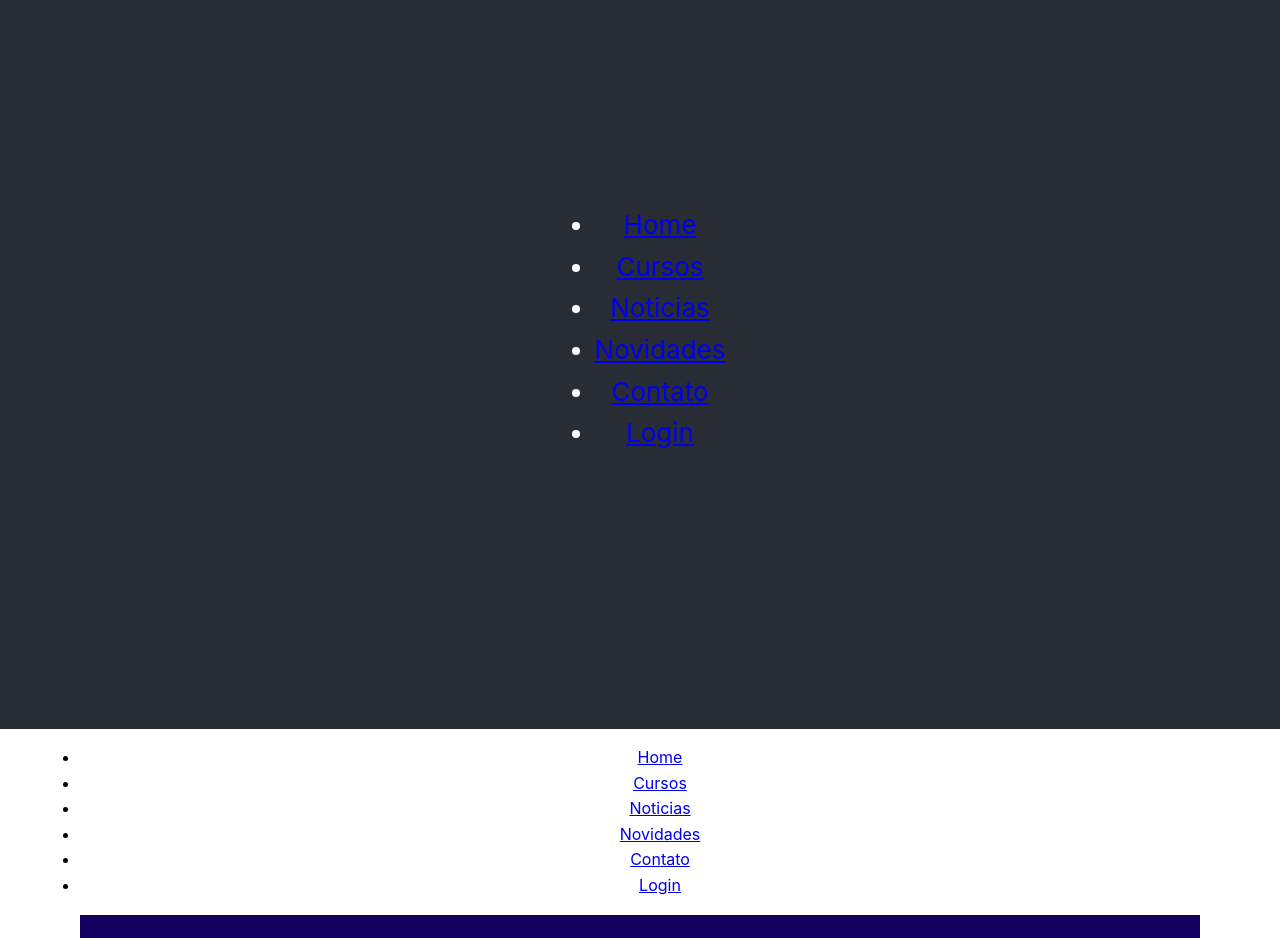
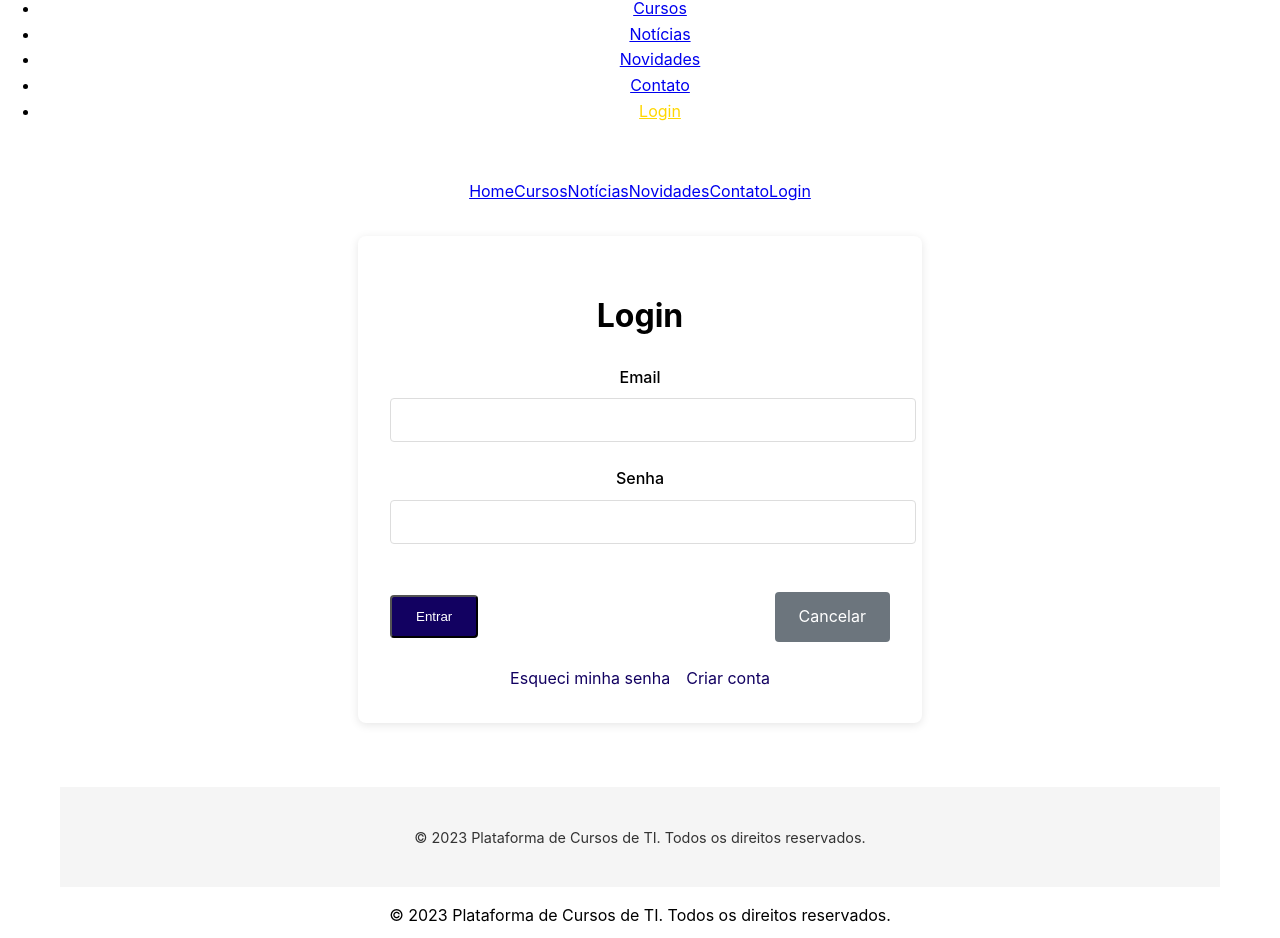
Before and after one commit to kosnika25/infocursos, a React (Create React App) app: page /login in a window 1280 px wide. Shown: the part 71-1009 px from the top of the page. Built offline with nearby package versions, Linux system fonts and the light colour scheme.

Commit message:
Alteraçao navbar

```diff
--- a/src/App.css
+++ b/src/App.css
@@ -14,7 +14,7 @@
 }
 
 .App-header {
-  background-color: #282c34;
+  background-color: #b8caee;
   min-height: 100vh;
   display: flex;
   flex-direction: column;
--- a/src/App.js
+++ b/src/App.js
@@ -1,35 +1,38 @@
 import { BrowserRouter, Routes, Route } from 'react-router-dom';
-import Home from '../src/screens/Home';
-import Cursos from '../src/screens/Cursos'; // Corrigido com C maiúsculo
-import Noticias from '../src/screens/Noticias';
-import Novidades from '../src/screens/Novidades';
-import Contato from '../src/screens/Contato';
-import Login from '../src/screens/Login';
-import logo from './logo.svg';
-import NavBar from '../src/Components/NavBar';
-import PublicLayout from './Components/PublicLayout';
+import Home from './screens/Home';  // Página inicial
+import Cursos from './screens/Cursos'; // Exemplo de outra página
+import Noticias from './screens/Noticias';
+import Novidades from './screens/Novidades';
+import Contato from './screens/Contato';
+import Login from './screens/Login';
+import NavBar from './Components/NavBar';  // Importando o NavBar global
+import Footer from './Components/Footer';  // Importando o Footer global
 import './App.css';
+
+// O componente App, que é o layout global
 function App() {
   return (
     <div className="App">
       <BrowserRouter>
-        <header className='App-header'>
-          <NavBar />
-        </header>
-        <main className='App-main'>
-          <div className='container'>
+        {/* NavBar será exibido em todas as páginas */}
+        <NavBar />
+
+        {/* Conteúdo das páginas */}
+        <main className="App-main">
+          <div className="container">
             <Routes>
-              <Route element={<PublicLayout />}>
-                <Route path="/" element={<Home />} />
-                <Route path="cursos" element={<Cursos />} />
-                <Route path="/noticias" element={<Noticias />} />
-                <Route path="/novidades" element={<Novidades />} />
-                <Route path="/contato" element={<Contato />} />
-                <Route path="/login" element={<Login />} />
-              </Route>
+              <Route path="/" element={<Home />} />
+              <Route path="cursos" element={<Cursos />} />
+              <Route path="noticias" element={<Noticias />} />
+              <Route path="novidades" element={<Novidades />} />
+              <Route path="contato" element={<Contato />} />
+              <Route path="login" element={<Login />} />
             </Routes>
           </div>
         </main>
+
+        {/* Footer será exibido em todas as páginas */}
+        <Footer />
       </BrowserRouter>
     </div>
   );
--- a/src/Components/Footer.js
+++ b/src/Components/Footer.js
@@ -0,0 +1,12 @@
+import React from 'react';
+import styles from './FooterModule.css'; // Estilo do rodapé
+
+const Footer = () => {
+    return (
+        <footer className={styles.footer}>
+            <p>&copy; 2023 Plataforma de Cursos de TI. Todos os direitos reservados.</p>
+        </footer>
+    );
+};
+
+export default Footer;
--- a/src/Components/FooterModule.css
+++ b/src/Components/FooterModule.css
@@ -0,0 +1,8 @@
+.footer {
+    text-align: center;
+    padding: 1.5rem 0;
+    background-color: #f5f5f5;
+    margin-top: 2rem;
+    font-size: 0.9rem;
+    color: #333;
+}
--- a/src/Components/NavBar.js
+++ b/src/Components/NavBar.js
@@ -1,33 +1,21 @@
-import styles from './NavBarModule.css';
-import {NavLink} from 'react-router-dom';
+import React from 'react';
+import { NavLink } from 'react-router-dom';  // Para navegação entre páginas
+import styles from './NavBarModule.css';  // Importando o CSS corretamente
 
 const NavBar = () => {
   return (
     <nav className={styles.navbar}>
-        <NavLink to="/" className={styles.brand}>
-        </NavLink>
+      <div className={styles.logo}>Cursos Tecnologia</div> {/* Logo do navbar */}
       <ul className={styles.links_list}>
-          <li>
-            <NavLink to="/">Home</NavLink>
-          </li>
-          <li>
-            <NavLink to="/cursos">Cursos</NavLink>
-          </li>
-          <li>
-            <NavLink to="/noticias">Noticias</NavLink>
-          </li>
-          <li>
-            <NavLink to="/novidades">Novidades</NavLink>
-          </li>
-          <li>
-            <NavLink to="/contato">Contato</NavLink>
-          </li>
-            <li>
-            <NavLink to="/login">Login</NavLink>
-          </li>
+        <li><NavLink to="/" className={styles.link} activeClassName={styles.active}>Home</NavLink></li>
+        <li><NavLink to="/cursos" className={styles.link} activeClassName={styles.active}>Cursos</NavLink></li>
+        <li><NavLink to="/noticias" className={styles.link} activeClassName={styles.active}>Notícias</NavLink></li>
+        <li><NavLink to="/novidades" className={styles.link} activeClassName={styles.active}>Novidades</NavLink></li>
+        <li><NavLink to="/contato" className={styles.link} activeClassName={styles.active}>Contato</NavLink></li>
+        <li><NavLink to="/login" className={styles.link} activeClassName={styles.active}>Login</NavLink></li>
       </ul>
     </nav>
   );
 };
 
-  export default NavBar
+export default NavBar;
--- a/src/Components/NavBarModule.css
+++ b/src/Components/NavBarModule.css
@@ -0,0 +1,42 @@
+/* NavBarModule.css */
+.navbar {
+    background-color: #120161;  /* Cor de fundo do navbar */
+    padding: 1rem;  /* Espaçamento interno */
+    display: flex;
+    justify-content: space-between;
+    align-items: center;
+}
+
+.logo {
+    font-size: 1.5rem;
+    font-weight: bold;
+    color: white;  /* Cor do texto do logo */
+}
+
+.links_list {
+    list-style: none;
+    display: flex;  /* Exibe os links em linha */
+    margin: 0;
+    padding: 0;
+}
+
+.links_list li {
+    margin-left: 1.5rem;  /* Espaço entre os itens */
+}
+
+/* Estilizando os links */
+.link {
+    color: white;
+    text-decoration: none;
+    font-size: 1rem;
+    transition: color 0.3s ease;  /* Animação para troca de cor ao passar o mouse */
+}
+
+.link:hover {
+    text-decoration: underline;  /* Sublinha o link quando o mouse passa por cima */
+}
+
+/* Estilo para o link ativo */
+.active {
+    color: #FFD700;  /* Cor para o link ativo (dourado) */
+}
--- a/src/Components/PublicLayout.js
+++ b/src/Components/PublicLayout.js
@@ -1,13 +1,13 @@
-import NavBar from './NavBar';
-import { Outlet } from 'react-router-dom';
+import React from 'react';
+import { Outlet } from 'react-router-dom';  // Isso permite o conteúdo dinâmico da página ser carregado aqui
 
 const PublicLayout = () => {
   return (
-    <div className="App">
-      <NavBar />
-      <div className="container">
-        <Outlet />
-      </div>
+    <div>
+      {/* A estrutura do layout (NavBar já foi carregado no App.js) */}
+      <main>
+        <Outlet /> {/* Exibe o conteúdo da página (Home, Cursos, etc.) aqui */}
+      </main>
     </div>
   );
 };
--- a/src/screens/Home.js
+++ b/src/screens/Home.js
@@ -1,25 +1,9 @@
-
-// src/pages/index.js
 import React from 'react';
 import './HomeModule.css';
 
 function Home() {
     return (
         <div className="container">
-            <header className="header">
-                <nav className="nav">
-                    <div className="logo">Cursos TI</div>
-                    <div className="nav-links">
-                        <a href="/">Home</a>
-                        <a href="/cursos">Cursos</a>
-                        <a href="/noticias">Notícias</a>
-                        <a href="/novidades">Novidades</a>
-                        <a href="/contato">Contato</a>
-                        <a href="/login">Login</a>
-                    </div>
-                </nav>
-            </header>
-
             <main className="main-content">
                 <section>
                     <h1 className="page-title">Bem-vindo à Plataforma de Cursos de TI</h1>
@@ -66,10 +50,6 @@ function Home() {
                     </div>
                 </section>
             </main>
-
-            <footer className="footer">
-                <p>&copy; 2023 Plataforma de Cursos de TI. Todos os direitos reservados.</p>
-            </footer>
         </div>
     );
 }
--- a/src/screens/HomeModule.css
+++ b/src/screens/HomeModule.css
@@ -1,4 +1,3 @@
-/* src/pages/index.css */
 body {
     font-family: 'Inter', sans-serif;
     margin: 0;
@@ -10,29 +9,6 @@ body {
     max-width: 1200px;
     margin: 0 auto;
     padding: 0 20px;
-}
-
-.header {
-    background-color: #120161;
-    color: white;
-    padding: 1rem 0;
-}
-
-.nav {
-    display: flex;
-    justify-content: space-between;
-    align-items: center;
-}
-
-.logo {
-    font-size: 1.5rem;
-    font-weight: bold;
-}
-
-.nav-links a {
-    color: white;
-    margin-left: 1.5rem;
-    text-decoration: none;
 }
 
 .main-content {
```
Also changed, not shown: 1 other file (tests, documents, lock files or other folders). Lines whose indentation alone changed are shown as unchanged.
